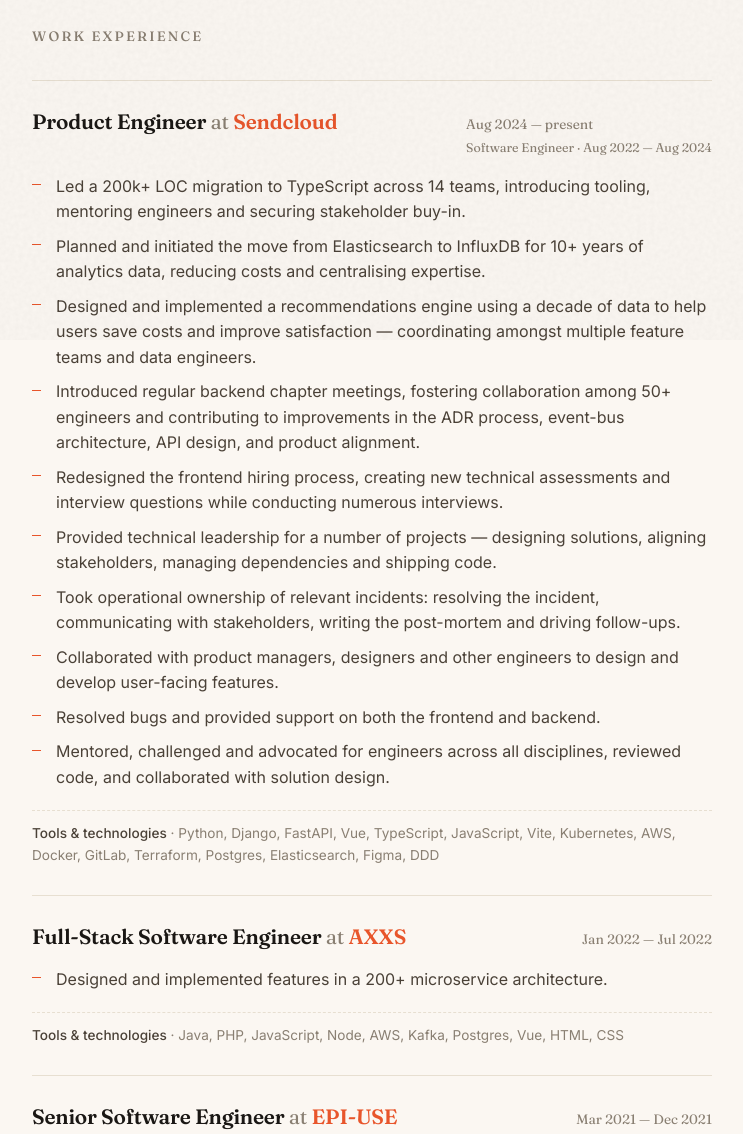
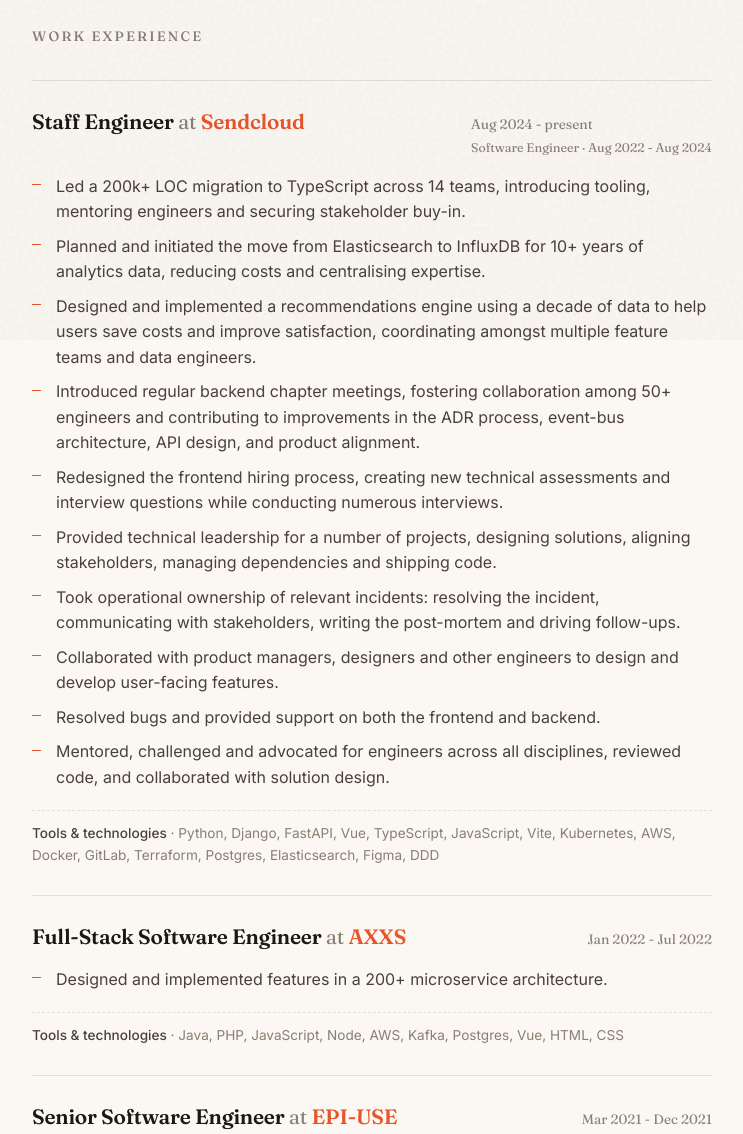
Before and after one commit to Jason-vh/me, a website: page index.html in a window 1280 px wide. Shown: the part 460-1594 px from the top of the page, without its empty margins (268-1011 px from the left). Drawn offline with Linux system fonts and the light colour scheme.

Commit message:
Drop em-dashes; restore Staff Engineer role title; rebuild PDF in plain CV layout

```diff
--- a/index.html
+++ b/index.html
@@ -3,11 +3,11 @@
 <head>
   <meta charset="UTF-8" />
   <meta name="viewport" content="width=device-width, initial-scale=1.0" />
-  <title>Jason van Hattum — Product Engineer</title>
-  <meta name="description" content="Jason van Hattum — Product Engineer. Full-stack development, large cross-team initiatives, and growing engineers." />
+  <title>Jason van Hattum - Product Engineer</title>
+  <meta name="description" content="Jason van Hattum - Product Engineer. Full-stack development, large cross-team initiatives, and growing engineers." />
   <meta name="theme-color" content="#fbf7f2" />
 
-  <meta property="og:title" content="Jason van Hattum — Product Engineer" />
+  <meta property="og:title" content="Jason van Hattum - Product Engineer" />
   <meta property="og:description" content="Full-stack development, large cross-team initiatives, and growing engineers." />
   <meta property="og:type" content="profile" />
 
@@ -466,20 +466,20 @@
       <article class="role">
         <div class="role-head">
           <div class="role-title">
-            Product Engineer <span class="at">at</span> <span class="company">Sendcloud</span>
+            Staff Engineer <span class="at">at</span> <span class="company">Sendcloud</span>
           </div>
           <div class="role-dates">
-            Aug 2024 — present
-            <span class="stack">Software Engineer · Aug 2022 — Aug 2024</span>
+            Aug 2024 - present
+            <span class="stack">Software Engineer · Aug 2022 - Aug 2024</span>
           </div>
         </div>
         <ul class="bullets">
           <li>Led a 200k+ LOC migration to TypeScript across 14 teams, introducing tooling, mentoring engineers and securing stakeholder buy-in.</li>
           <li>Planned and initiated the move from Elasticsearch to InfluxDB for 10+ years of analytics data, reducing costs and centralising expertise.</li>
-          <li>Designed and implemented a recommendations engine using a decade of data to help users save costs and improve satisfaction — coordinating amongst multiple feature teams and data engineers.</li>
+          <li>Designed and implemented a recommendations engine using a decade of data to help users save costs and improve satisfaction, coordinating amongst multiple feature teams and data engineers.</li>
           <li>Introduced regular backend chapter meetings, fostering collaboration among 50+ engineers and contributing to improvements in the ADR process, event-bus architecture, API design, and product alignment.</li>
           <li>Redesigned the frontend hiring process, creating new technical assessments and interview questions while conducting numerous interviews.</li>
-          <li>Provided technical leadership for a number of projects — designing solutions, aligning stakeholders, managing dependencies and shipping code.</li>
+          <li>Provided technical leadership for a number of projects, designing solutions, aligning stakeholders, managing dependencies and shipping code.</li>
           <li>Took operational ownership of relevant incidents: resolving the incident, communicating with stakeholders, writing the post-mortem and driving follow-ups.</li>
           <li>Collaborated with product managers, designers and other engineers to design and develop user-facing features.</li>
           <li>Resolved bugs and provided support on both the frontend and backend.</li>
@@ -495,7 +495,7 @@
           <div class="role-title">
             Full-Stack Software Engineer <span class="at">at</span> <span class="company">AXXS</span>
           </div>
-          <div class="role-dates">Jan 2022 — Jul 2022</div>
+          <div class="role-dates">Jan 2022 - Jul 2022</div>
         </div>
         <ul class="bullets">
           <li>Designed and implemented features in a 200+ microservice architecture.</li>
@@ -510,7 +510,7 @@
           <div class="role-title">
             Senior Software Engineer <span class="at">at</span> <span class="company">EPI-USE</span>
           </div>
-          <div class="role-dates">Mar 2021 — Dec 2021</div>
+          <div class="role-dates">Mar 2021 - Dec 2021</div>
         </div>
         <ul class="bullets">
           <li>Extended and maintained the component library used by over 100 engineers at MTN, Africa's largest telecom.</li>
@@ -525,7 +525,7 @@
           <div class="role-title">
             Founder &amp; Software Engineer <span class="at">at</span> <span class="company">Verbatic</span>
           </div>
-          <div class="role-dates">2019 — 2021</div>
+          <div class="role-dates">2019 - 2021</div>
         </div>
         <ul class="bullets">
           <li>Designed and executed greenfield projects end-to-end across a diverse set of technologies while managing clients.</li>
@@ -540,7 +540,7 @@
           <div class="role-title">
             Software Engineer <span class="at">at</span> <span class="company">Compiax</span>
           </div>
-          <div class="role-dates">2016 — 2019</div>
+          <div class="role-dates">2016 - 2019</div>
         </div>
         <ul class="bullets">
           <li>Designed and implemented projects across multiple domains and technologies.</li>
@@ -557,7 +557,7 @@
         <div class="education-degree">
           BSc. (Hons) Computer Science <span class="at" style="color: var(--ink-muted); font-weight: 400;">·</span> <span class="school">University of Pretoria</span>
         </div>
-        <div class="education-dates">2015 — 2018</div>
+        <div class="education-dates">2015 - 2018</div>
       </div>
     </section>
 
```
Also changed, not shown: 2 other files.
